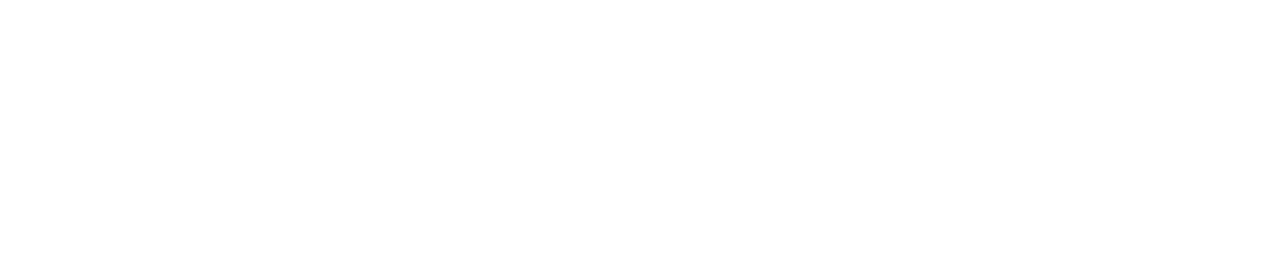
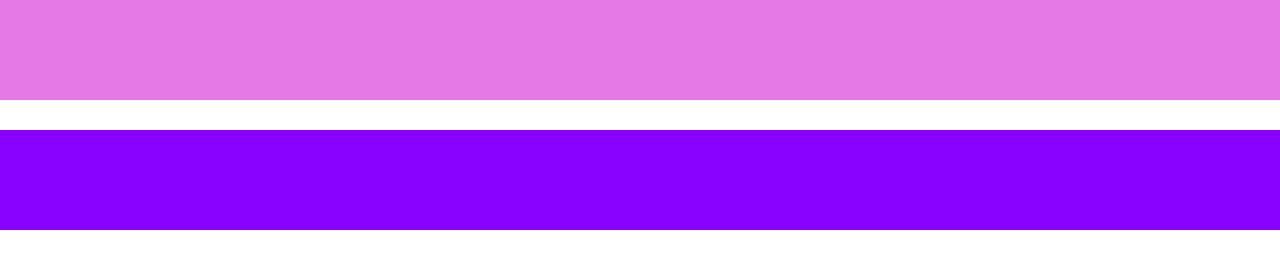
Before and after one commit to Luca92mic/htmlcss-struttura-wp, a plain HTML site: page index.html in a window 1280 px wide. Drawn offline with Linux system fonts and the light colour scheme.

Commit message:
add header e footer

```diff
--- a/css/style.css
+++ b/css/style.css
@@ -0,0 +1,16 @@
+*{
+    margin: 0;
+    padding: 0;
+    box-sizing: border-box;
+}
+
+header {
+    height: 100px;
+    background-color: #E57AE6;
+    margin-bottom: 30px;
+}
+
+footer {
+    height: 100px;
+    background-color: #8901FF;
+}
--- a/index.html
+++ b/index.html
@@ -5,6 +5,7 @@
     <meta http-equiv="X-UA-Compatible" content="IE=edge">
     <meta name="viewport" content="width=device-width, initial-scale=1.0">
     <title>Struttura sito</title>
+    <link rel="stylesheet" href="css/style.css">
 
 </head>
 <body>
@@ -15,7 +16,8 @@
 
     <!-- main -->
     <main>
-
+        <!-- box centrale -->
+        <section></section>
     </main>
     <!-- fine main -->
 
```
